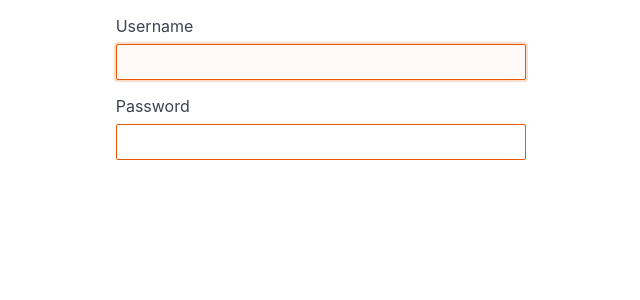
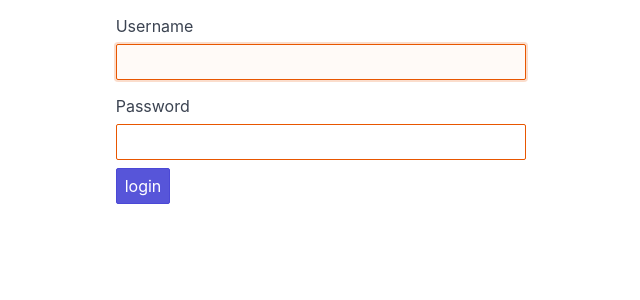
Before and after one commit to Bit03/django-spectre, a Django app: page /accounts/login/ in a window 1280 px wide. Shown: the part 36-336 px from the top of the page, without its empty margins (319-959 px from the left). Run offline with Django 3.2, Linux system fonts and the light colour scheme.

Commit message:
update registration/login.html page

```diff
--- a/spectre/templates/registration/login.html
+++ b/spectre/templates/registration/login.html
@@ -9,6 +9,8 @@
             <div class="column col-4 col-mx-auto">
                 <form method="post" class="form-horizontal"> {% csrf_token %}
                     {{ form|spectre_form }}
+
+                    <button class="btn btn-primary" type="submit">login</button>
                 </form>
             </div>
         </div>
```
